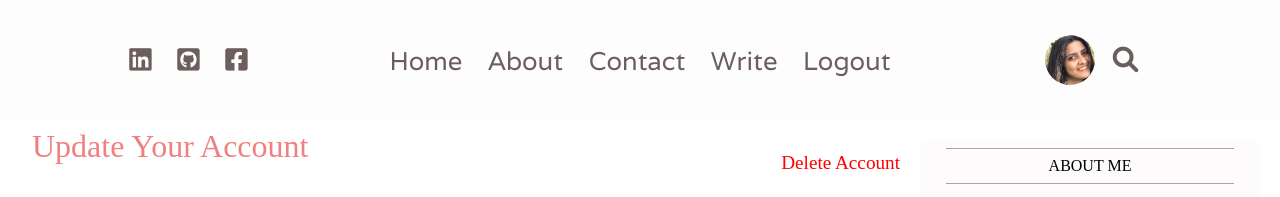
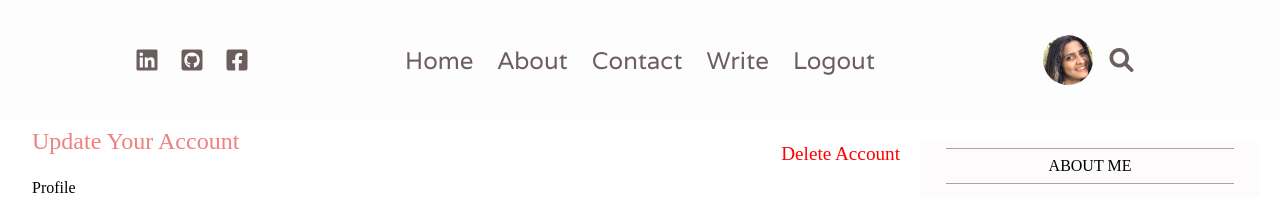
Before and after one commit to sarasabet/Blog, a React (Create React App) app: page / in a window 1280 px wide. Shown: the top 197 px of the page. Built offline with nearby package versions, Linux system fonts and the light colour scheme; a web font is replaced by a local one.

Commit message:
css changes

```diff
--- a/src/components/topBar/TopBAr.css
+++ b/src/components/topBar/TopBAr.css
@@ -6,7 +6,7 @@
   position: sticky;
   top: 0;
   font-family: 'Varela', sans-serif;;
-  font-size: 2vw;
+  font-size: 1.5em;
   z-index: 1;
 }
 .top-left, .top-right{
--- a/src/pages/settings/Settings.css
+++ b/src/pages/settings/Settings.css
@@ -15,14 +15,14 @@
 }
 
 .settingsTitleUpdate {
-  font-size: 2.5vw;
+  font-size: 1.5em;
   margin-bottom: 1em;
   color: lightcoral;
 }
 
 .settingsTitleDelete {
   color: red;
-  font-size: 1.5vw;
+  font-size: 1.2em;
   cursor: pointer;
 }
 
```
